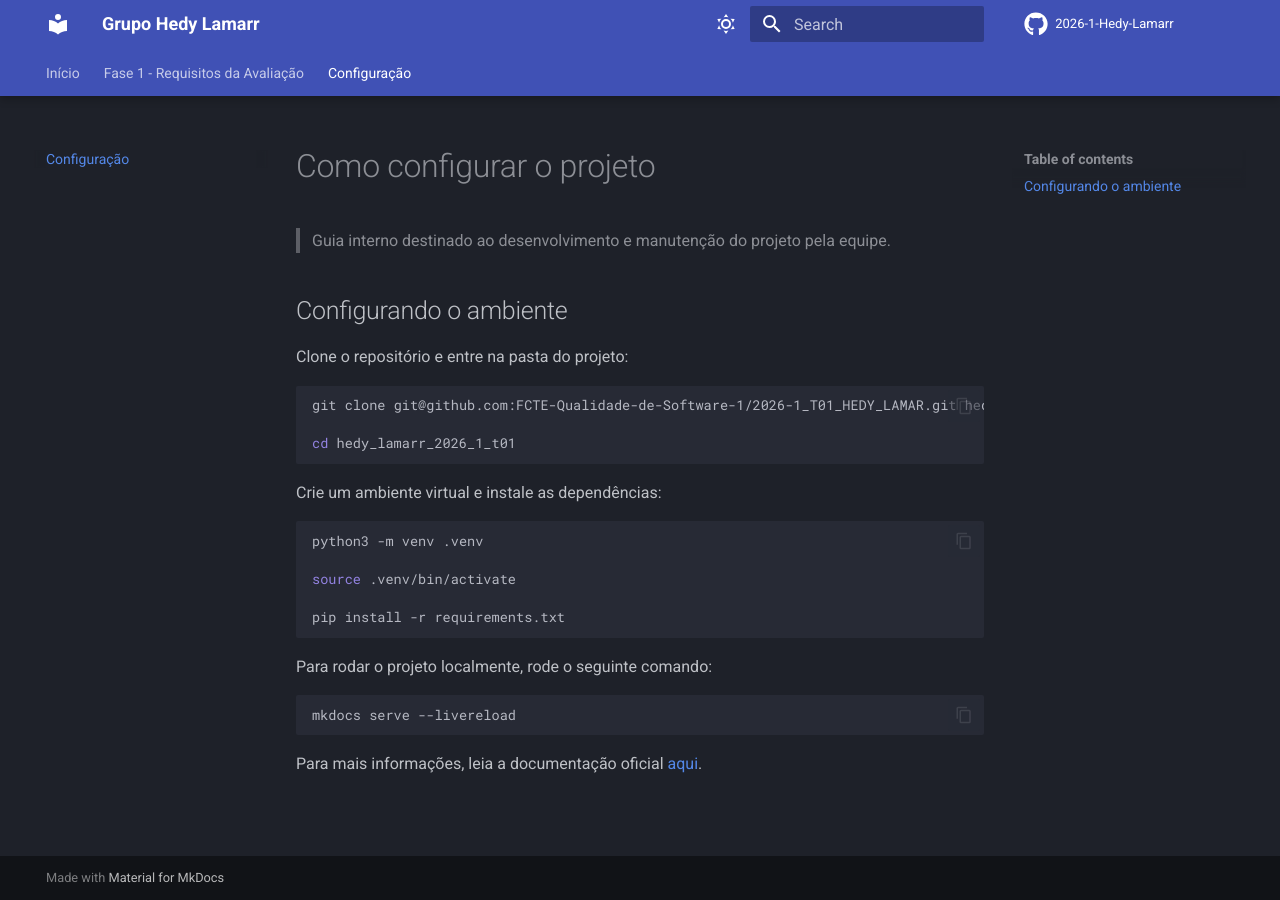
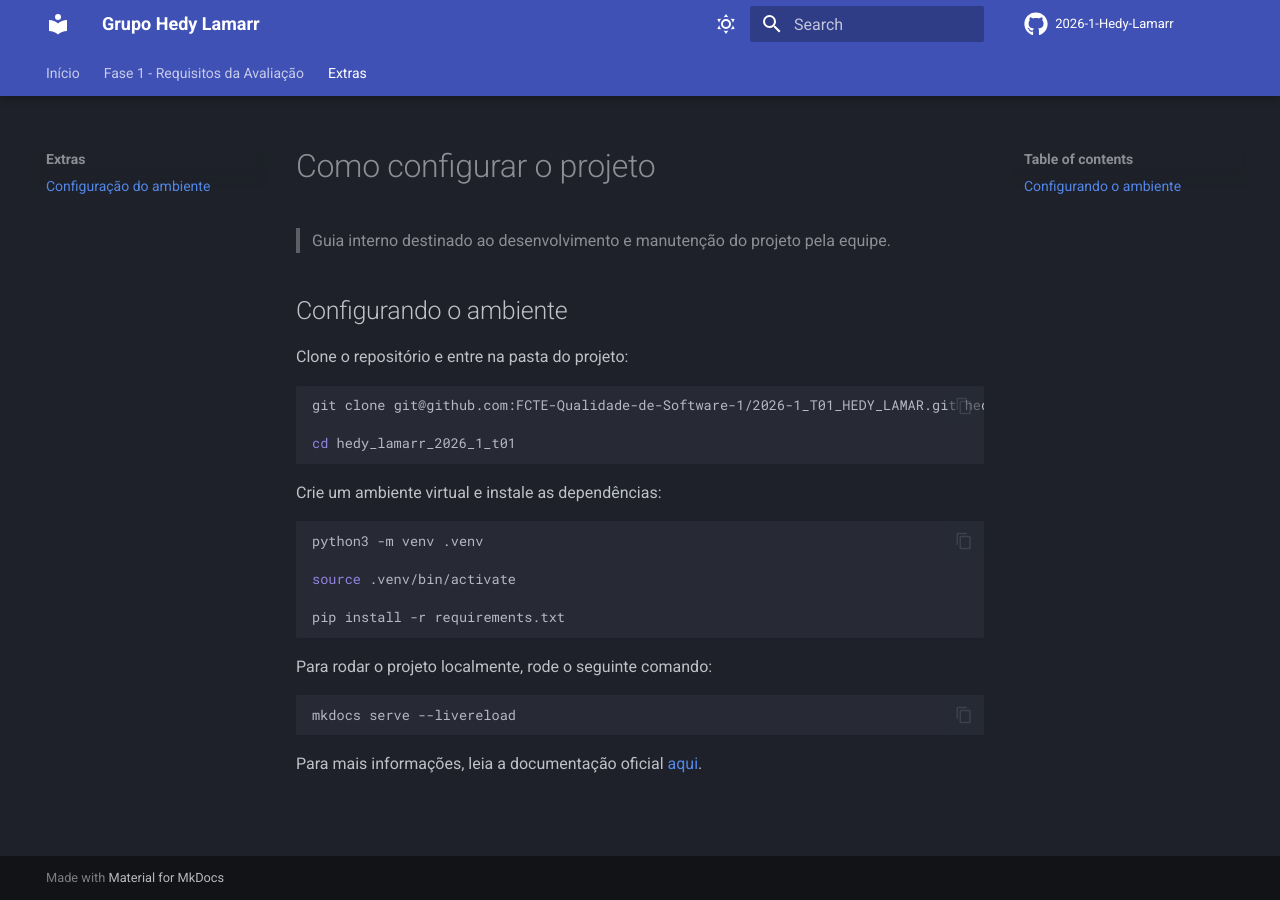
Before and after one commit to FCTE-Qualidade-de-Software-1/2026-1_T01_HEDY_LAMAR, an MkDocs documentation site: the page built from docs/extras/configs.md, in a window 1280 px wide. Built offline with MkDocs 1.6.1 and Material for MkDocs 9.7.7, drawn with Linux system fonts in a browser that asks for light colours; comment, search, counter and statistics services are not loaded.

Commit message:
refactor: move configuration guide to extras directory and update navigation

```diff
--- a/mkdocs.yml
+++ b/mkdocs.yml
@@ -36,7 +36,8 @@ nav:
   - Fase 1 - Requisitos da Avaliação:
     - 3. Descrição do Produto de Software: fase1/03_descricao_produto.md
     - 4. Seleção e Priorização de Características: fase1/04_selecao_e_priorizacao_de_caracteristicas.md
-  - Configuração: configs.md
+  - Extras:
+    - Configuração do ambiente: extras/configs.md
 markdown_extensions:
   - admonition
   - pymdownx.details
```
Also changed, not shown: docs/extras/configs.md (renamed from docs/configs.md).
